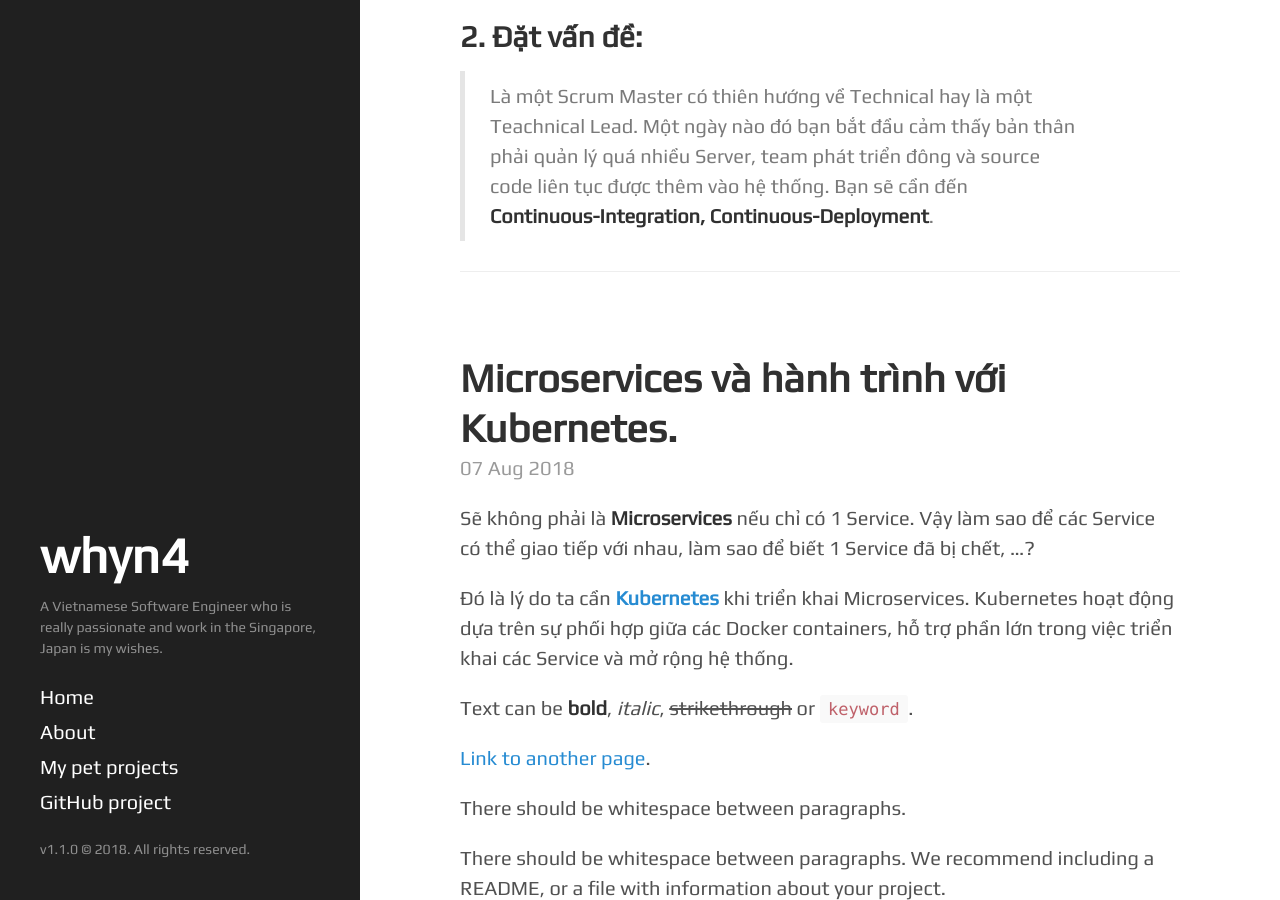
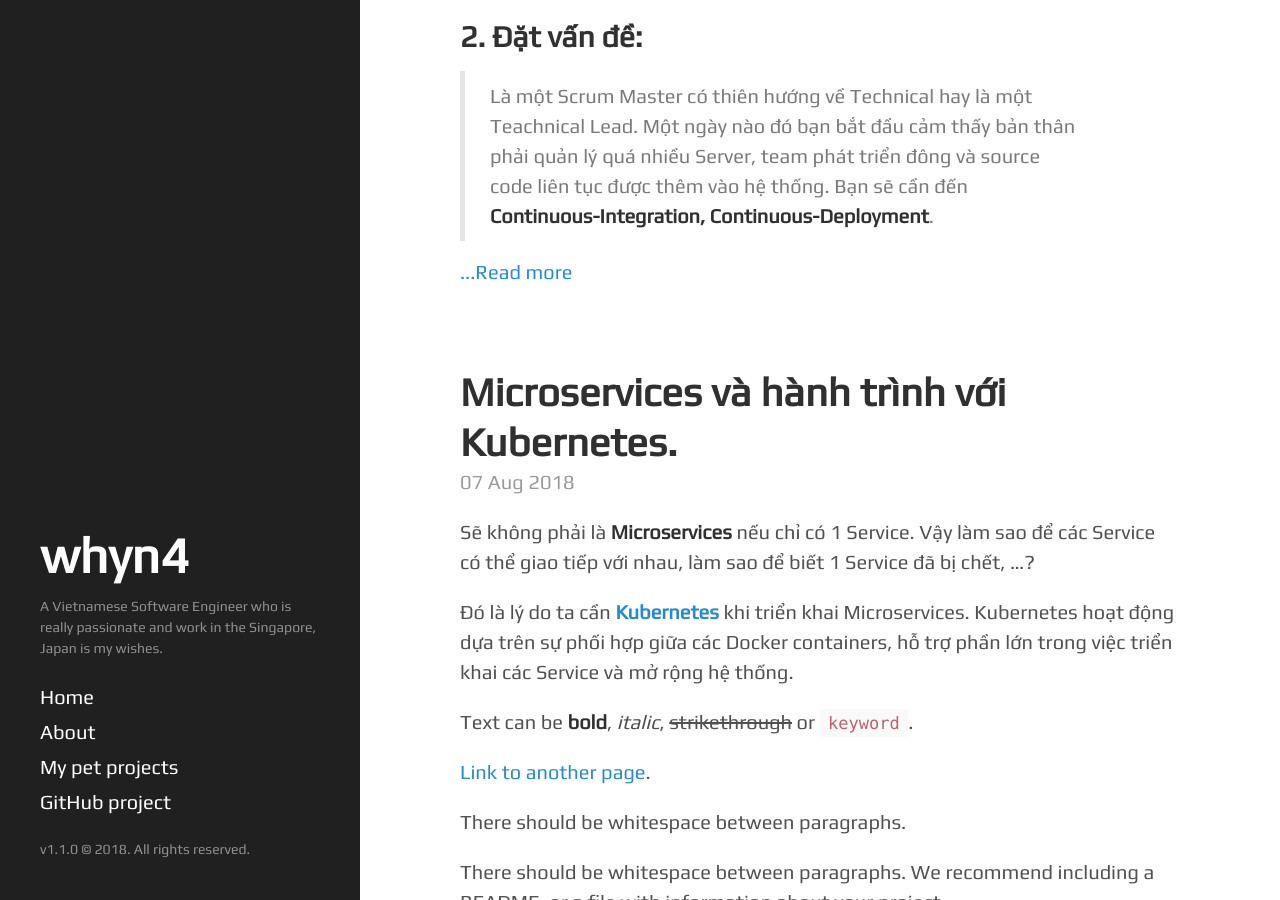
Before and after one commit to Quynh-Nguyen/quynh-nguyen.github.io, a Jekyll site: the page built from index.html, in a window 1280 px wide and 900 px high, scrolled down 380 px. Built offline with Jekyll 4.4.1, drawn with Linux system fonts in a browser that asks for light colours; the list of posts is cut into pages by our own code; some of the changed text lies outside the part shown.

Commit message:
Update index.html

```diff
--- a/index.html
+++ b/index.html
@@ -15,7 +15,7 @@ title: Home
     <span class="post-date">{{ post.date | date_to_string }}</span>
 
     {{ post.excerpt }}
-    <hr>
+    <a href="{{ post.url }}">...Read more</a>
   </div>
   {% endfor %}
 </div>
```
